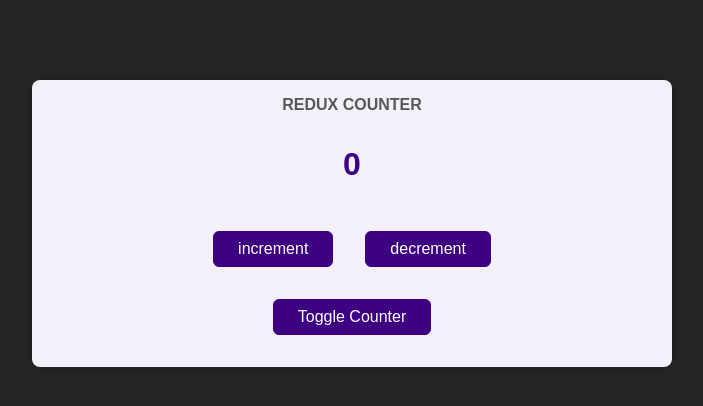
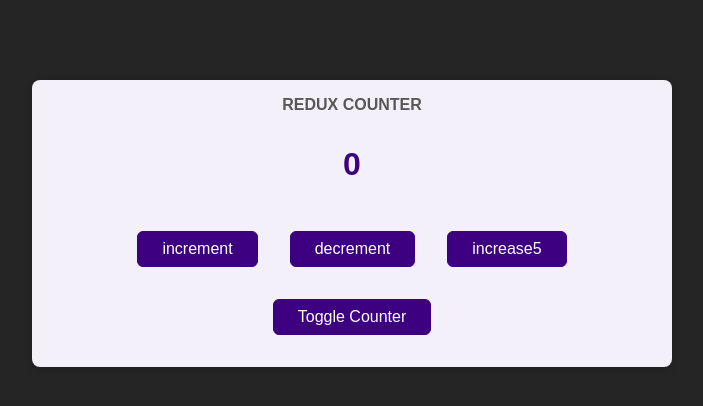
Before and after one commit to 5wintaek/Udemy-Project, a React (Create React App) app: page / in a window 1280 px wide. Shown: the top 406 px of the page, without its empty margins (288-991 px from the left). Built offline with nearby package versions, Linux system fonts and the light colour scheme.

Commit message:
[Redux]294. 리덕스 페이로드 사용하기

```diff
--- a/src/components/Counter.js
+++ b/src/components/Counter.js
@@ -14,6 +14,10 @@ const Counter = () => {
   const decrementHandler = () => {
     dispatch({ type: "decrement" });
   };
+
+  const up = () => {
+    dispatch({ type: "up", amount: 5 });
+  };
   const toggleCounterHandler = () => {};
   // 리덕스가 관리하는 상태를 받는것.
 
@@ -24,6 +28,7 @@ const Counter = () => {
       <div>
         <button onClick={incrementHandler}>increment</button>
         <button onClick={decrementHandler}>decrement</button>
+        <button onClick={up}>increase5</button>
       </div>
       <button onClick={toggleCounterHandler}>Toggle Counter</button>
     </main>
--- a/src/store/index.js
+++ b/src/store/index.js
@@ -4,6 +4,12 @@ const counterReducer = (state = { counter: 0 }, action) => {
   if (action.type === "increment") {
     return {
       counter: state.counter + 1,
+    };
+  }
+
+  if (action.type === "up") {
+    return {
+      counter: state.counter + action.amount,
     };
   }
 
```
